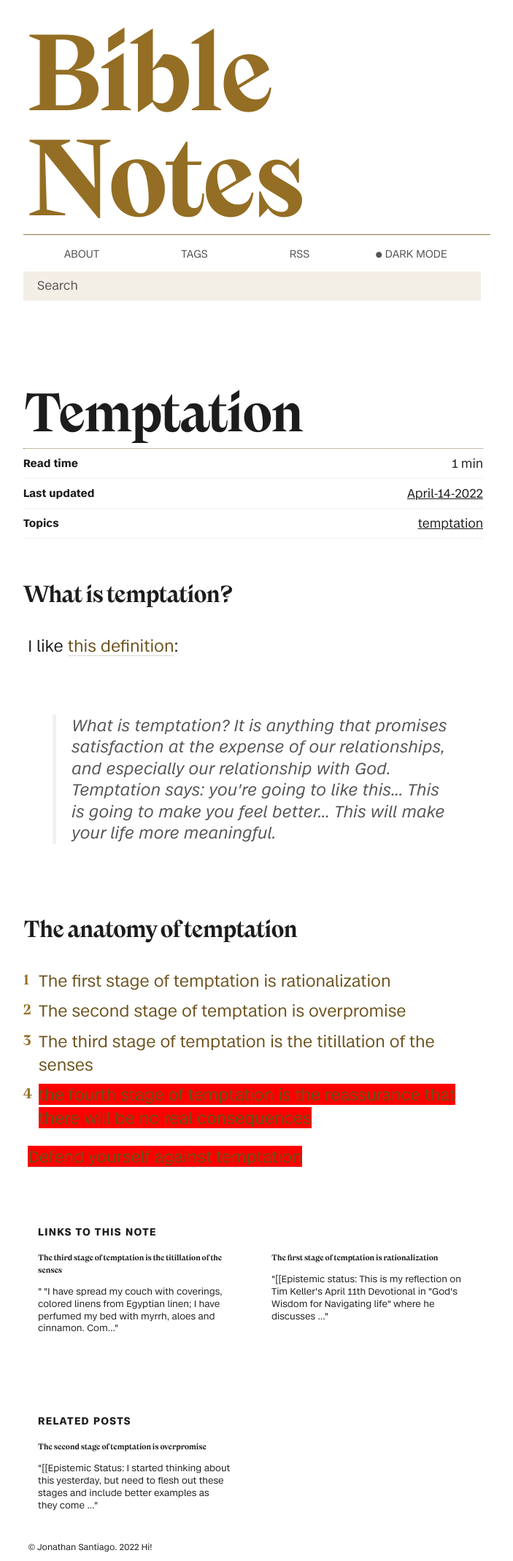
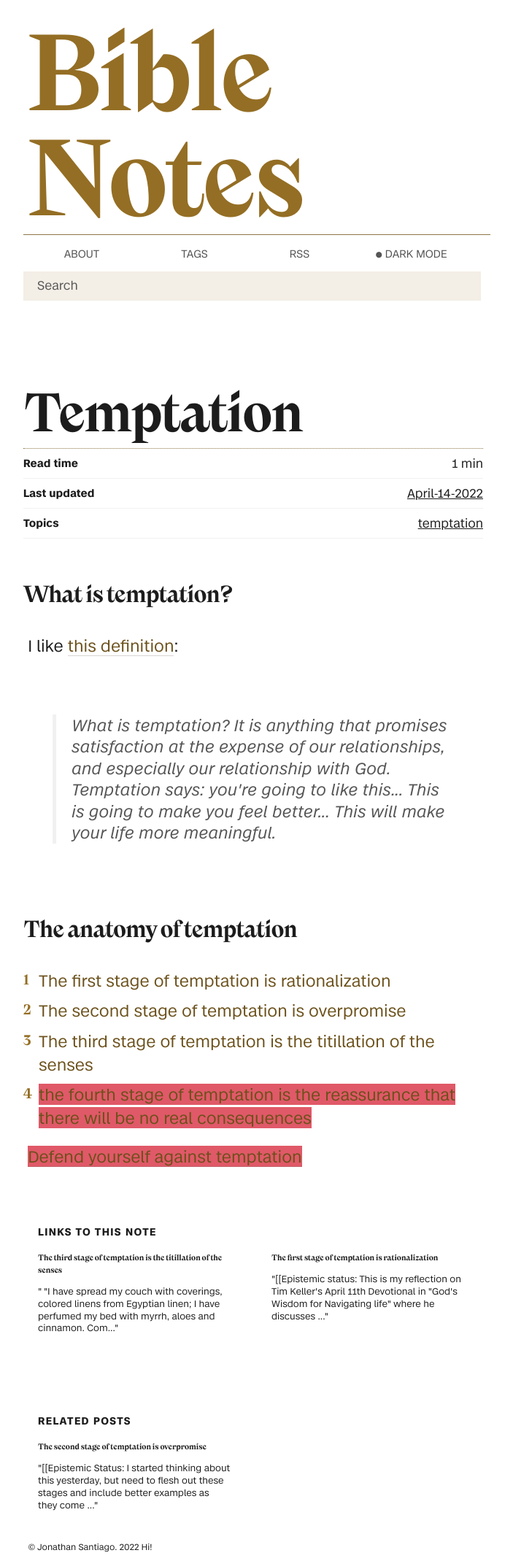
Before and after one commit to jsantiago611/digital-garden-master, a Jekyll site: the page built from _posts/2022-04-14-temptation.md, in a window 1280 px wide. Shown: the whole page at 73% size, without its empty margins (298-1001 px from the left). Built offline with Jekyll 4.4.1, drawn with Linux system fonts in a browser that asks for light colours.

Commit message:
colors updates to stale link, hover preview box

```diff
--- a/assets/css/Style.css
+++ b/assets/css/Style.css
@@ -1974,7 +1974,7 @@ border-bottom: 1px solid var(--c-card-border);
 }
 
 .stale-link {
-    background-color:red;
+    background-color: #e05968;
 }
 
 
@@ -3460,15 +3460,15 @@ label.srs-toggle {
         left:50%;
         transform:translate(-50%, 0);
         padding:10px 20px;
-        color:var(--primary-text-color);
-        background-color:var(--primary-bg-color);
+        color: var(--c-text);
+        background-color: var(--c-card-bg);
         font-weight:normal;
         font-size:13px;
         border-radius:8px;
         position:absolute;
         z-index:99999999;
         box-sizing:border-box;
-        box-shadow:0 1px 8px var(--primary-box-shadow-color);
+        box-shadow: 0 1px 8px var(--c-card-border);
         display:none;
     }
 
@@ -3499,7 +3499,7 @@ label.srs-toggle {
 
     .bottom .tooltip-title {
         font-size: 14px;
-        font-weight: 500;
+        font-weight: 700;
         display: inline-block;
     }
 
```
